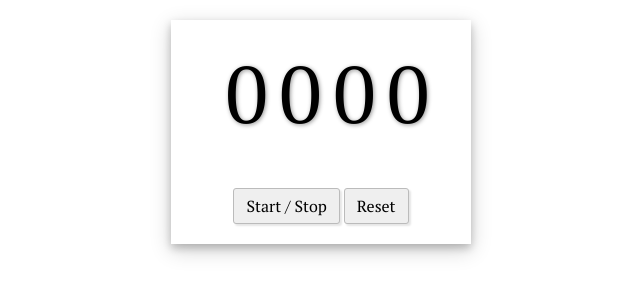
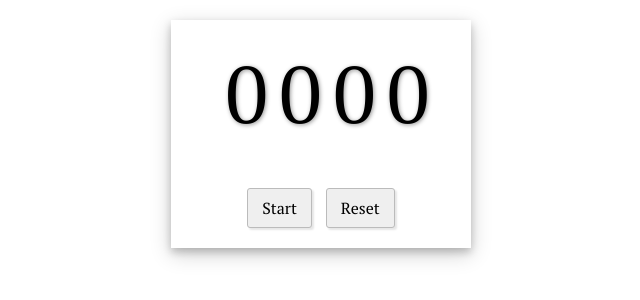
Before and after one commit to FarisCode/StopWatch, a plain HTML site: page index.html in a window 1280 px wide. Both pictures are taken after a click on the button "Reset". Shown: the whole page, without its empty margins (319-959 px from the left). Drawn offline with Linux system fonts and the light colour scheme.

Commit message:
Minor fixes

```diff
--- a/css/style.css
+++ b/css/style.css
@@ -55,7 +55,8 @@
     border: 1px solid #bbb;
     cursor: pointer;
     border-radius: 3px;
-    padding: 6px 12px;
+    padding: 8px 14px;
+    margin: 0 5px;
     outline: none;
     text-align: center;
     vertical-align: middle;
--- a/index.html
+++ b/index.html
@@ -33,7 +33,7 @@
             </div>
         </div>
         <div class="btn">
-            <button class="f-btn" onclick="start()">Start / Stop</button>
+            <button class="f-btn"id="start" onclick="start()">Start</button>
             <button class="f-btn" onclick="reset()">Reset</button>
         </div>
     </div>
--- a/js/js.js
+++ b/js/js.js
@@ -15,12 +15,14 @@ function reset() {
     unset("two");
     unset("three");
     unset("four");
+    document.getElementById("start").innerText = "Start";
 }
 function start() {
     if (flag === 0) {
         flag = 1;
         inter = window.setInterval(timer, 1000);
         document.getElementById("one").style.animationName = "timer";
+        document.getElementById("start").innerText = "Stop";
     } else {
         unset("one");
         unset("two");
@@ -28,10 +30,10 @@ function start() {
         unset("four");
         flag = 0;
         window.clearInterval(inter);
+        document.getElementById("start").innerText = "Start";
     }
 
 }
-
 function timer() {
     l++;
     var ele;
```
